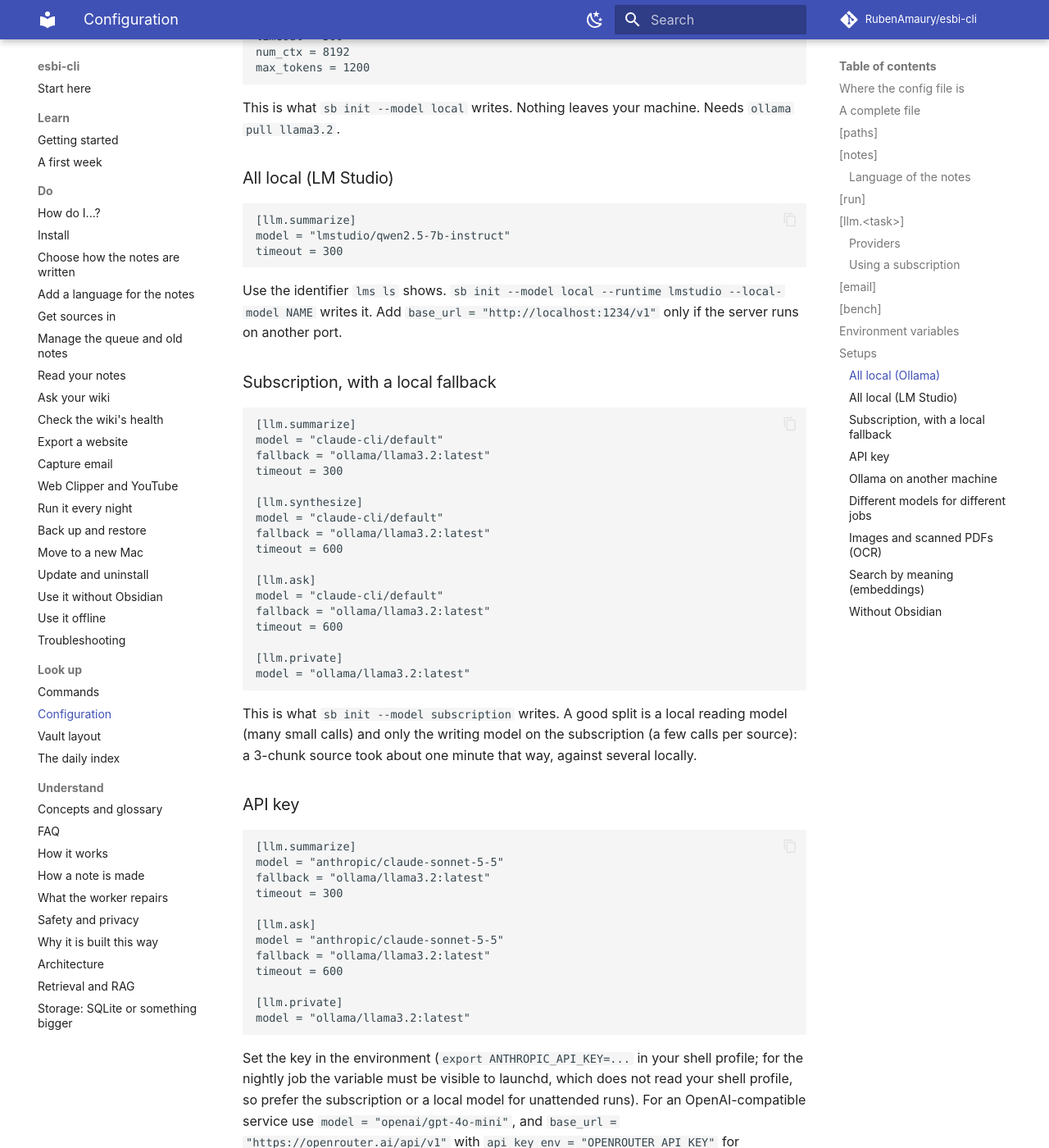
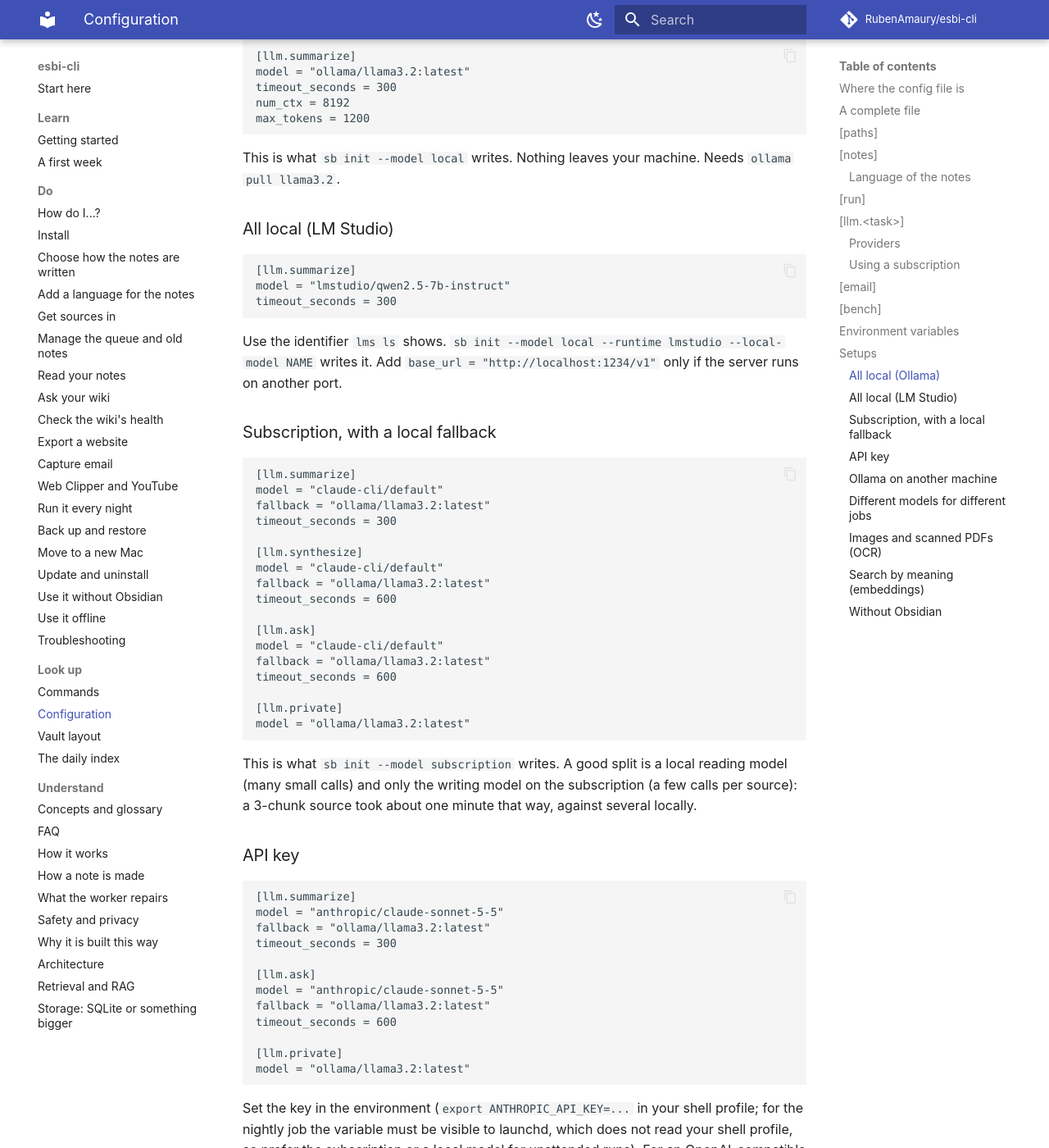
Before and after one commit to RubenAmaury/esbi-cli, an MkDocs documentation site: the page built from docs/reference/configuration.md, in a window 1280 px wide and 1400 px high, scrolled down 8192 px. Shown: the whole window at 82% size. Built offline with MkDocs 1.6.1 and Material for MkDocs 9.7.7, drawn with Linux system fonts in a browser that asks for light colours; comment, search, counter and statistics services are not loaded; some of the changed text lies outside the part shown.

Commit message:
refactor: rename the [llm.*] timeout key to timeout_seconds, keeping timeout as a deprecated alias
Co-Authored-By: Claude Sonnet 5.5 <noreply@anthropic.com>

````diff
--- a/docs/reference/configuration.md
+++ b/docs/reference/configuration.md
@@ -32,7 +32,7 @@ Edit the file with any editor. There is nothing to reload: the next command read
 The file is checked whenever it is read, in every section. A misspelled key, an unknown section, or a value of the wrong type stops the command with one `error:` line (exit code 1) that names the section, the key and what is valid, and `sb doctor` shows it as `FAIL config`:
 
 ```
-error: [llm.summarize] has an unknown key 'num_ctxx' (did you mean 'num_ctx'?). Valid keys: model, base_url, api_key_env, num_ctx, temperature, timeout, fallback, max_tokens
+error: [llm.summarize] has an unknown key 'num_ctxx' (did you mean 'num_ctx'?). Valid keys: model, base_url, api_key_env, num_ctx, temperature, timeout_seconds, fallback, max_tokens
 error: [run].max_chunks must be a whole number, got 'ten'
 ```
 
@@ -150,7 +150,7 @@ Any `[llm.<task>]` section accepts these keys:
 | `api_key_env` | `OPENAI_API_KEY` / `ANTHROPIC_API_KEY` | The **name** of the environment variable that holds the key. Keys are never written in the file |
 | `num_ctx` | `8192` | The context window, in tokens. Ollama only |
 | `temperature` | `0.2` | Sampling temperature. Not used by `claude-cli` |
-| `timeout` | `300` | Seconds to wait for one answer. A timeout fails that chunk or source; the run goes on |
+| `timeout_seconds` | `300` | Seconds to wait for one answer. A timeout fails that chunk or source; the run goes on. The old name `timeout` is a deprecated alias: it still works and prints a one-line notice, and `timeout_seconds` wins when both are set |
 | `max_tokens` | none | A cap on the length of an answer. Ollama only. Set it on the model that reads chunks: small models sometimes loop on one input, and the cap turns a 5-minute timeout into seconds |
 | `fallback` | none | A second `<provider>/<name>` used when the main model cannot be reached (a spent usage window, a lost login, a server down). A timeout does not trigger it. `sb doctor` checks it too |
 
@@ -215,7 +215,7 @@ Each block is the whole `[llm.*]` part of the file for that setup. Everything el
 ```toml
 [llm.summarize]
 model = "ollama/llama3.2:latest"
-timeout = 300
+timeout_seconds = 300
 num_ctx = 8192
 max_tokens = 1200
 ```
@@ -227,7 +227,7 @@ This is what `sb init --model local` writes. Nothing leaves your machine. Needs
 ```toml
 [llm.summarize]
 model = "lmstudio/qwen2.5-7b-instruct"
-timeout = 300
+timeout_seconds = 300
 ```
 
 Use the identifier `lms ls` shows. `sb init --model local --runtime lmstudio --local-model NAME` writes it. Add `base_url = "http://localhost:1234/v1"` only if the server runs on another port.
@@ -238,17 +238,17 @@ Use the identifier `lms ls` shows. `sb init --model local --runtime lmstudio --l
 [llm.summarize]
 model = "claude-cli/default"
 fallback = "ollama/llama3.2:latest"
-timeout = 300
+timeout_seconds = 300
 
 [llm.synthesize]
 model = "claude-cli/default"
 fallback = "ollama/llama3.2:latest"
-timeout = 600
+timeout_seconds = 600
 
 [llm.ask]
 model = "claude-cli/default"
 fallback = "ollama/llama3.2:latest"
-timeout = 600
+timeout_seconds = 600
 
 [llm.private]
 model = "ollama/llama3.2:latest"
@@ -262,12 +262,12 @@ This is what `sb init --model subscription` writes. A good split is a local read
 [llm.summarize]
 model = "anthropic/claude-sonnet-5-5"
 fallback = "ollama/llama3.2:latest"
-timeout = 300
+timeout_seconds = 300
 
 [llm.ask]
 model = "anthropic/claude-sonnet-5-5"
 fallback = "ollama/llama3.2:latest"
-timeout = 600
+timeout_seconds = 600
 
 [llm.private]
 model = "ollama/llama3.2:latest"
@@ -281,7 +281,7 @@ Set the key in the environment (`export ANTHROPIC_API_KEY=...` in your shell pro
 [llm.summarize]
 model = "ollama/qwen3:8b"
 base_url = "http://192.168.1.50:11434"
-timeout = 900
+timeout_seconds = 900
 ```
 
 The notes' text goes to that machine, so email is kept off it (and `[llm.private]` must stay on this one). `sb init --base-url` writes the same and warns; `sb doctor` keeps a `WARN server summarize` line.
@@ -306,7 +306,7 @@ model = "ollama/qwen3:4b"
 ```toml
 [llm.ocr]
 model = "ollama/qwen3-vl:2b-instruct"
-timeout = 600
+timeout_seconds = 600
 ```
 
 `sb init --ocr` writes it. Run `ollama pull qwen3-vl:2b-instruct` once (1.9 GB). The model must run on this machine; another provider, another host, a `-cloud` model or a `fallback` is refused. See [Choosing the OCR model](../how-to/models.md#choosing-the-ocr-model).
@@ -316,7 +316,7 @@ timeout = 600
 ```toml
 [llm.embed]
 model = "ollama/nomic-embed-text"
-timeout = 60
+timeout_seconds = 60
 ```
 
 Run `ollama pull nomic-embed-text` once (about 270 MB). Pages are embedded once, by section, in `.esbi/index.sqlite3`, and again only when they change. With the section absent, or the embedder unreachable, search is exactly the keyword search. Email is never sent to an embedder that is not on this machine. Details and measurements: [Hybrid retrieval](../explanation/rag-fit.md#hybrid-retrieval-built-m20).
````
Also changed, not shown: CHANGELOG.md (+3 -0 lines), docs/how-to/ask-your-wiki.md (+1 -1 lines), docs/how-to/manage-the-queue.md (+1 -1 lines), docs/how-to/troubleshooting.md (+2 -2 lines), src/esbi_cli/templates/config.example.toml (+5 -5 lines), 4 other files.
